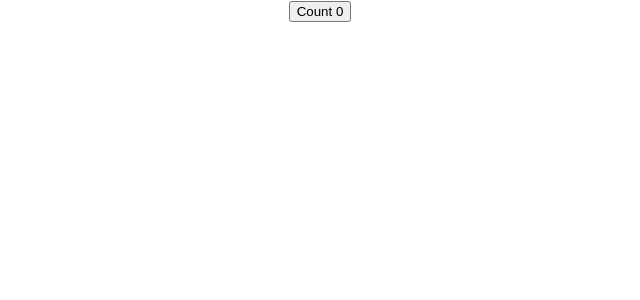
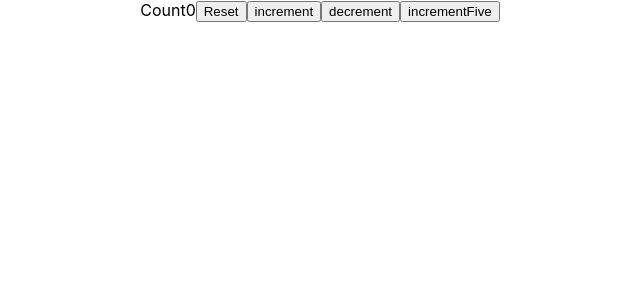
Before and after one commit to PlanZGit/ReactHook, a React (Create React App) app in the folder my-app/: page / in a window 1280 px wide. Shown: the top 300 px of the page, without its empty margins (320-960 px from the left). Built offline with nearby package versions, Linux system fonts and the light colour scheme.

Commit message:
Added HookCounterTwo

```diff
--- a/my-app/src/App.js
+++ b/my-app/src/App.js
@@ -1,13 +1,15 @@
 import React from "react";
 import "./App.css";
-import ClassCounter from "./components/ClassCounter";
-import HookCounter from "./components/HookCounter";
+import HookCounterTwo from "./components/HookCounterTwo";
+// import ClassCounter from "./components/ClassCounter";
+// import HookCounter from "./components/HookCounter";
 
 function App() {
   return (
     <div className="App">
       {/* <ClassCounter></ClassCounter> */}
-      <HookCounter></HookCounter>
+      {/* <HookCounter></HookCounter> */}
+      <HookCounterTwo></HookCounterTwo>
     </div>
   );
 }
--- a/my-app/src/components/ClassCounter.js
+++ b/my-app/src/components/ClassCounter.js
@@ -9,7 +9,9 @@ class ClassCounter extends Component {
     };
   }
   incrementCount = () => {
-    this.setState({ count: this.state.count + 1 });
+    this.setState((prevState) => {
+      return { count: prevState.count + 1 };
+    });
   };
   render() {
     return (
--- /dev/null
+++ b/my-app/src/components/HookCounterTwo.js
@@ -0,0 +1,28 @@
+import React, { useState } from "react";
+
+function HookCounterTwo() {
+  const initialCount = 0;
+  const [count, setCount] = useState(0);
+
+  const incrementFive = () => {
+    for (let i = 0; i < 5; i++) {
+      setCount((prevCount) => prevCount + 1);
+    }
+  };
+
+  return (
+    <div>
+      Count{count}
+      <button onClick={() => setCount(initialCount)}>Reset</button>
+      <button onClick={() => setCount((prevCount) => prevCount + 1)}>
+        increment
+      </button>
+      <button onClick={() => setCount((prevCount) => prevCount - 1)}>
+        decrement
+      </button>
+      <button onClick={incrementFive}>incrementFive</button>
+    </div>
+  );
+}
+
+export default HookCounterTwo;
```
Also changed, not shown: 2 other files (tests, documents, lock files or other folders).
